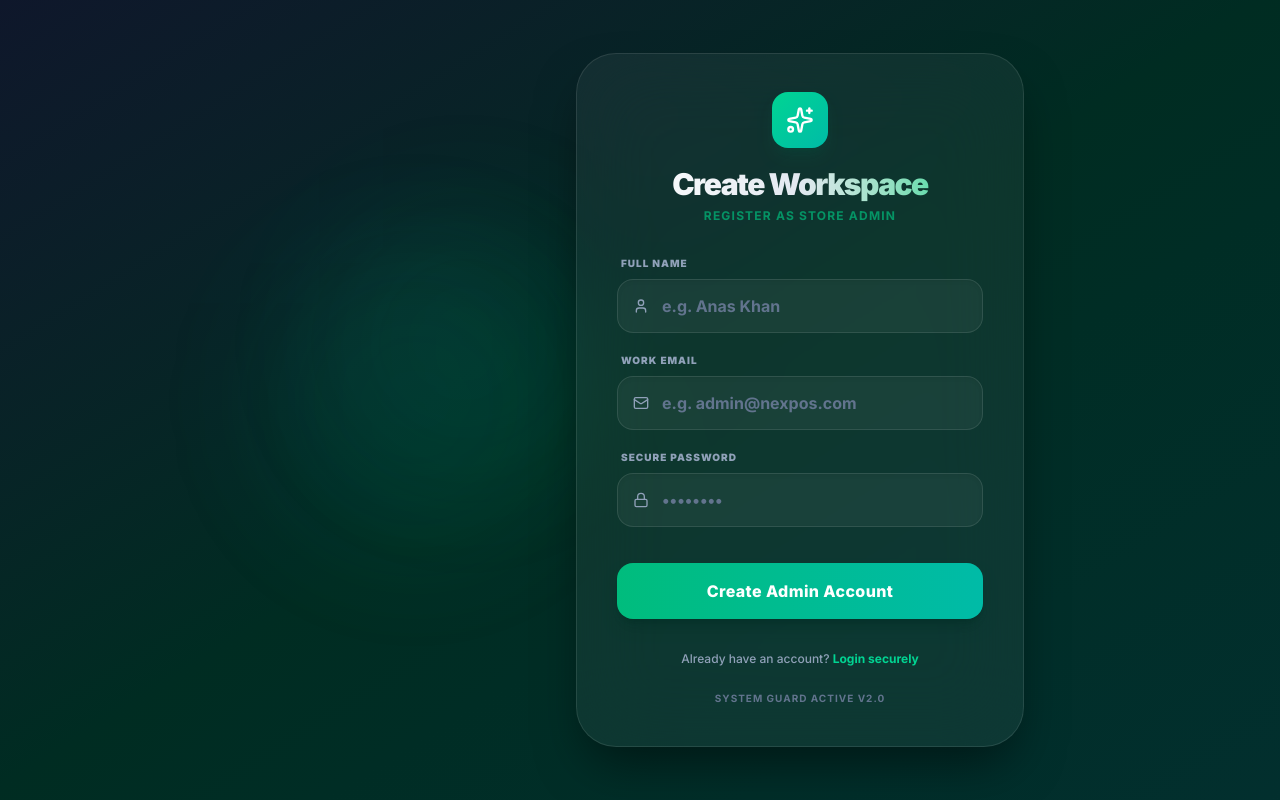
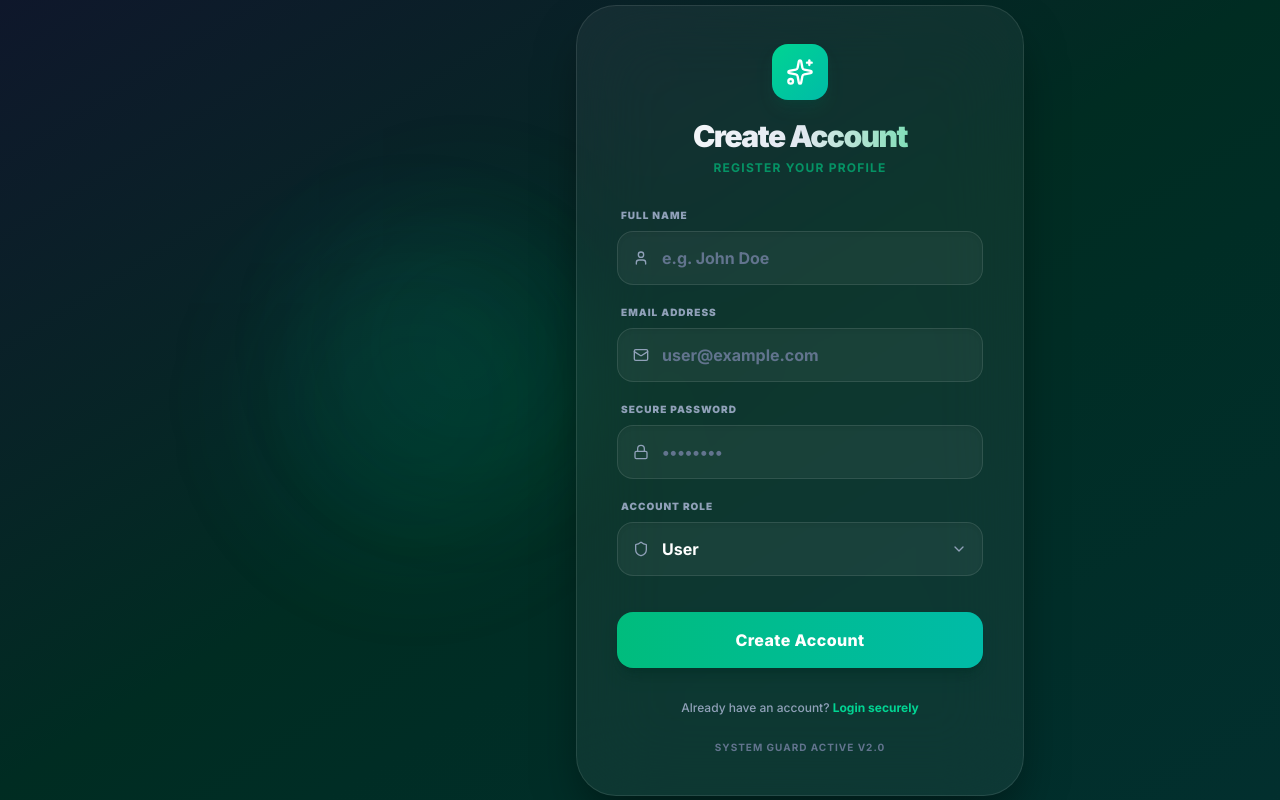
Before and after one commit to khanlazyanas/nexpos, a Next.js app: page /register in a window 1280 px wide. Built offline with nearby package versions, Linux system fonts and the light colour scheme.

Commit message:
feat: add role selection dropdown (User/Admin) and update success message

```diff
--- a/src/app/register/page.tsx
+++ b/src/app/register/page.tsx
@@ -2,13 +2,14 @@
 
 import { useState } from 'react';
 import { useRouter } from 'next/navigation';
-import { Lock, Mail, User, Sparkles, AlertCircle, CheckCircle2 } from 'lucide-react';
+import { Lock, Mail, User, Sparkles, AlertCircle, CheckCircle2, Shield } from 'lucide-react';
 import Link from 'next/link';
 
 export default function RegisterPage() {
   const [name, setName] = useState('');
   const [email, setEmail] = useState('');
   const [password, setPassword] = useState('');
+  const [role, setRole] = useState('User'); // Added role state with default value
   const [error, setError] = useState('');
   const [success, setSuccess] = useState('');
   const [loading, setLoading] = useState(false);
@@ -24,8 +25,8 @@ export default function RegisterPage() {
       const res = await fetch('/api/register', {
         method: 'POST',
         headers: { 'Content-Type': 'application/json' },
-        // 🛠️ YAHAN DHYAN DEIN: Dropdown hat gaya hai, role default 'Admin' hi jayega
-        body: JSON.stringify({ name, email, password, role: 'Admin' }),
+        // Passing the dynamically selected role from the dropdown
+        body: JSON.stringify({ name, email, password, role }),
       });
 
       const data = await res.json();
@@ -34,7 +35,7 @@ export default function RegisterPage() {
         setError(data.error || 'Failed to create account. Please try again.');
         setLoading(false);
       } else {
-        setSuccess('Workspace Created Successfully! Redirecting...');
+        setSuccess('Registered successfully! Redirecting...');
         setLoading(false);
 
         setTimeout(() => {
@@ -64,10 +65,10 @@ export default function RegisterPage() {
             <Sparkles size={28} />
           </div>
           <h1 className="text-3xl font-black text-transparent bg-clip-text bg-gradient-to-r from-white via-slate-200 to-emerald-400 tracking-tighter">
-            Create Workspace
+            Create Account
           </h1>
           <p className="text-xs font-bold text-emerald-500/70 uppercase tracking-widest mt-1.5">
-            Register as Store Admin
+            Register your profile
           </p>
         </div>
 
@@ -96,7 +97,7 @@ export default function RegisterPage() {
             <div className="relative">
               <User size={16} className="absolute left-4 top-1/2 -translate-y-1/2 text-slate-400" />
               <input
-                type="text" required placeholder="e.g. Anas Khan" value={name} onChange={(e) => setName(e.target.value)}
+                type="text" required placeholder="e.g. John Doe" value={name} onChange={(e) => setName(e.target.value)}
                 className="w-full bg-white/5 border border-white/10 rounded-xl sm:rounded-2xl py-3.5 pl-11 pr-4 outline-none focus:bg-white/10 focus:border-emerald-500 text-white font-bold placeholder:text-slate-500 transition-all text-sm sm:text-base shadow-inner"
               />
             </div>
@@ -104,11 +105,11 @@ export default function RegisterPage() {
 
           {/* Email */}
           <div>
-            <label className="block text-[10px] font-black text-slate-400 uppercase tracking-widest mb-2 ml-1">Work Email</label>
+            <label className="block text-[10px] font-black text-slate-400 uppercase tracking-widest mb-2 ml-1">Email Address</label>
             <div className="relative">
               <Mail size={16} className="absolute left-4 top-1/2 -translate-y-1/2 text-slate-400" />
               <input
-                type="email" required placeholder="e.g. admin@nexpos.com" value={email} onChange={(e) => setEmail(e.target.value)}
+                type="email" required placeholder="user@example.com" value={email} onChange={(e) => setEmail(e.target.value)}
                 autoCapitalize="none" autoComplete="email" spellCheck={false}
                 className="w-full bg-white/5 border border-white/10 rounded-xl sm:rounded-2xl py-3.5 pl-11 pr-4 outline-none focus:bg-white/10 focus:border-emerald-500 text-white font-bold placeholder:text-slate-500 transition-all text-sm sm:text-base shadow-inner"
               />
@@ -127,6 +128,26 @@ export default function RegisterPage() {
             </div>
           </div>
 
+          {/* Role Selection Dropdown */}
+          <div>
+            <label className="block text-[10px] font-black text-slate-400 uppercase tracking-widest mb-2 ml-1">Account Role</label>
+            <div className="relative">
+              <Shield size={16} className="absolute left-4 top-1/2 -translate-y-1/2 text-slate-400 pointer-events-none" />
+              <select
+                value={role}
+                onChange={(e) => setRole(e.target.value)}
+                className="w-full bg-white/5 border border-white/10 rounded-xl sm:rounded-2xl py-3.5 pl-11 pr-4 outline-none focus:bg-white/10 focus:border-emerald-500 text-white font-bold transition-all text-sm sm:text-base shadow-inner appearance-none cursor-pointer"
+              >
+                <option value="User" className="bg-slate-900 text-white">User</option>
+                <option value="Admin" className="bg-slate-900 text-white">Admin</option>
+              </select>
+              {/* Custom arrow for the dropdown */}
+              <div className="absolute right-4 top-1/2 -translate-y-1/2 pointer-events-none text-slate-400">
+                <svg xmlns="http://www.w3.org/2000/svg" width="16" height="16" viewBox="0 0 24 24" fill="none" stroke="currentColor" strokeWidth="2" strokeLinecap="round" strokeLinejoin="round"><path d="m6 9 6 6 6-6"/></svg>
+              </div>
+            </div>
+          </div>
+
           {/* Submit Button */}
           <div className="pt-4">
             <button
@@ -137,7 +158,7 @@ export default function RegisterPage() {
                 <div className="absolute inset-0 -translate-x-full group-hover:animate-[shimmer_1.5s_infinite] bg-gradient-to-r from-transparent via-white/20 to-transparent skew-x-12"></div>
               )}
               <span className="relative z-10 text-sm sm:text-base">
-                {loading ? 'Creating Workspace...' : 'Create Admin Account'}
+                {loading ? 'Processing...' : 'Create Account'}
               </span>
             </button>
           </div>
```
